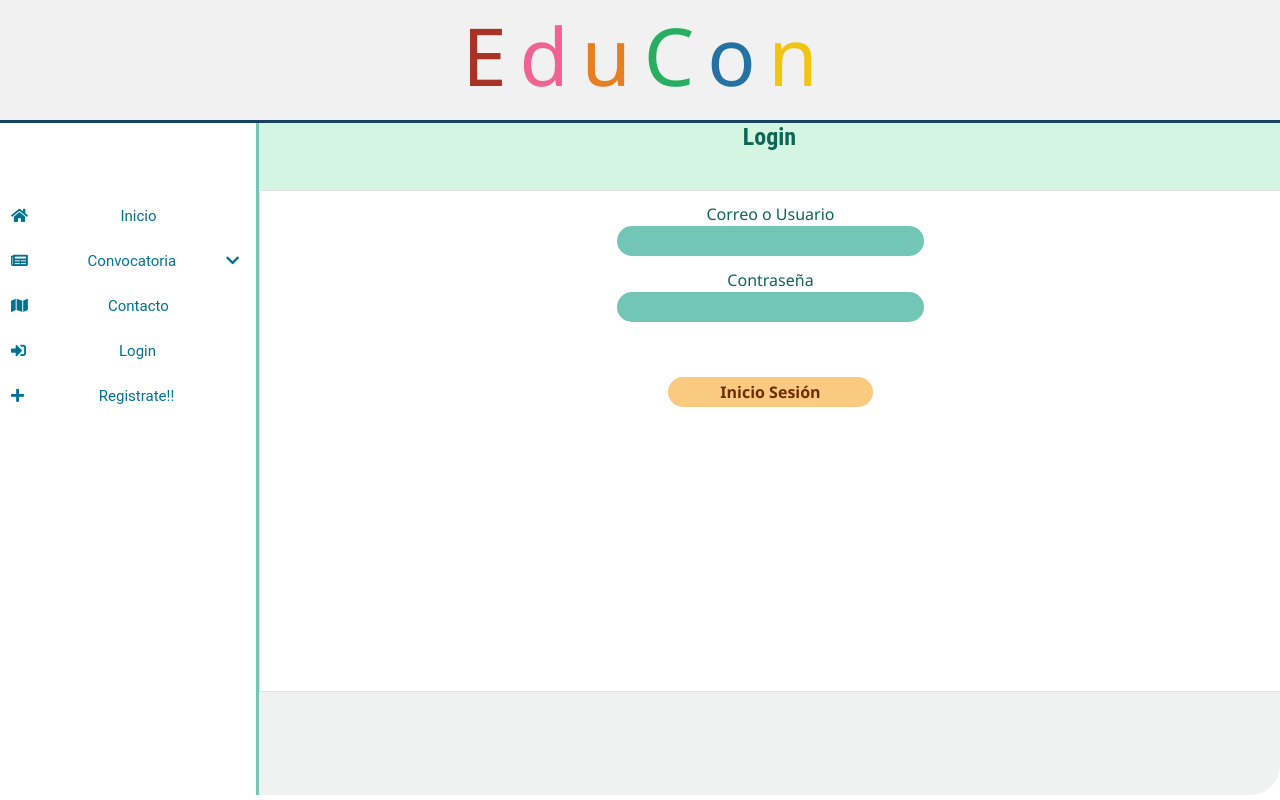
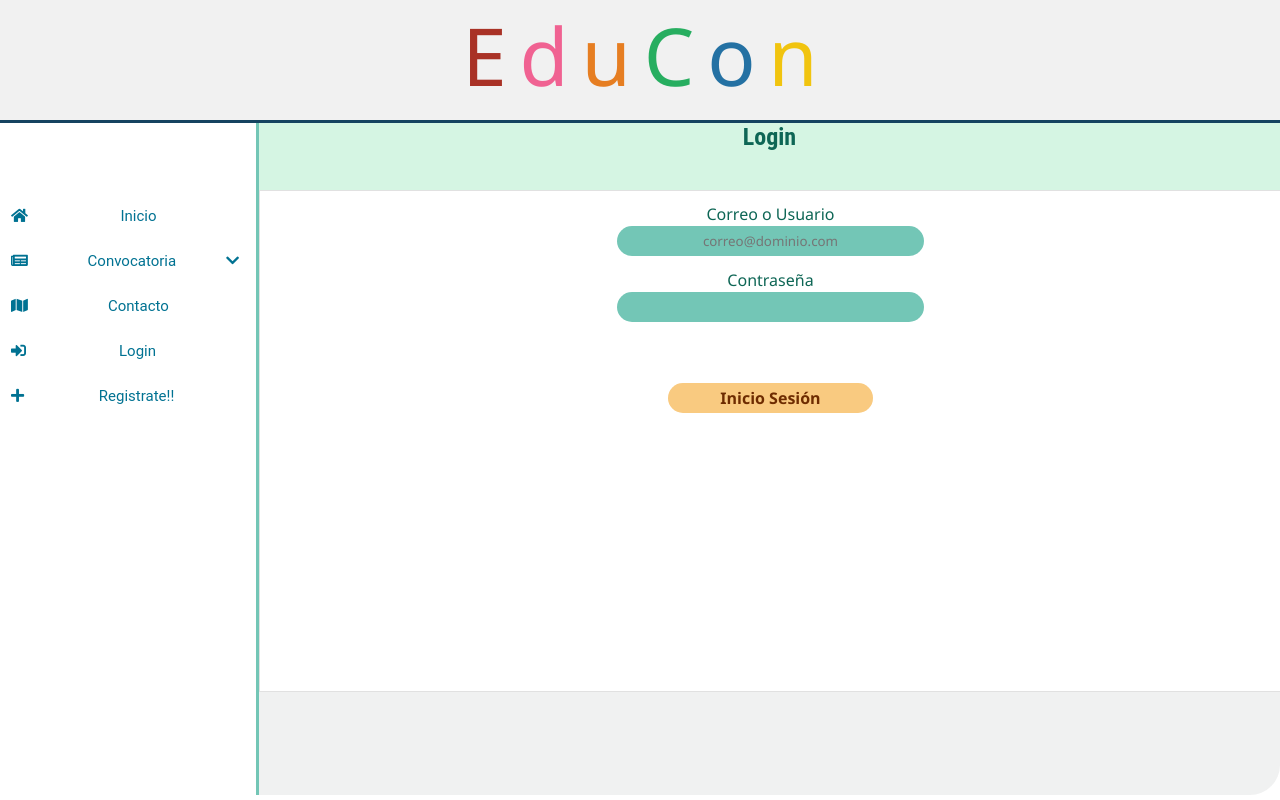
Before and after one commit to LizethMdz/UAQ_DW2018-FINAL, a PHP site: page /login.php in a window 1280 px wide. Run offline with PHP 8.4, Linux system fonts and the light colour scheme; some libraries are stand-ins or nearby versions; some web fonts are replaced.

Commit message:
Modificacion login y reg

```diff
--- a/css/main.css
+++ b/css/main.css
@@ -185,7 +185,7 @@
   	}
 
   	.re1 input[type="text"], .re2 input[type="text"], .re2 input[type="password"],
-    .ingreso input[type="text"], .ingreso input[type="password"],
+    .ingreso input[type="email"], .ingreso input[type="password"],
     .re1 input[type="date"], .re2 input[type="number"],
   	.re2 input[type="email"], .re2 select{
   		width: 50%;
@@ -194,7 +194,7 @@
   		background-color: rgb(115, 198, 182);
   		border-style: none;
   		border-color: #46D8C4;
-  		color: #0E6655;
+  		color: white;
   		text-align: center;
   		outline: none;
   	}
--- a/login.php
+++ b/login.php
@@ -10,16 +10,19 @@
 					</div>
 					 <div class="contenido-all">
 
+						 <form class="" action="login.php" method="post">
+
 
 										<div class="ingreso">
 											<p> Correo o Usuario </p>
-											<input type =  "text">
+											<input type =  "email" name="email" maxlength="30" required placeholder="correo@dominio.com">
 											<p> Contraseña</p>
-											<input type =  "password">
+											<input type =  "password" name="password" maxlength="10" required>
 										</div>
 										<div id = "envio">
-											<input type="submit" name="registro" value="Inicio Sesión">
+											<input type="submit" name="guardar" value="Inicio Sesión">
 										</div>
+						  </form>
 
 					</div>
 				</div><!--descripcion-->
--- a/registro.php
+++ b/registro.php
@@ -11,6 +11,7 @@
 					 <div class="contenido-all">
 
 									<div class ="re2">
+										<h3>Contacto</h3>
 										<p> Celular</p>
 										<input type =  "text">
 										<p> Email </p>
@@ -19,7 +20,7 @@
 										<input type =  "password">
 										<p> Calle y número</p>
 										<input type =  "text">
-										<p> Estado</p>
+										<p> Municipio</p>
 										<select >
 											<option>Querétaro</option>
 											<option>Guanajuato</option>
@@ -29,6 +30,7 @@
 									</div>
 
 									<div class="re1">
+										<h3>Datos Generales</h3>
 										<p> Nombre(s) </p>
 										<input type =  "text">
 										<p> Apellido Paterno</p>
```
